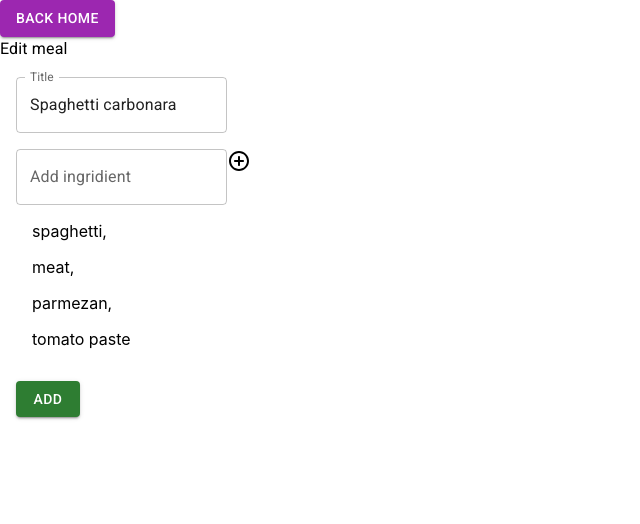
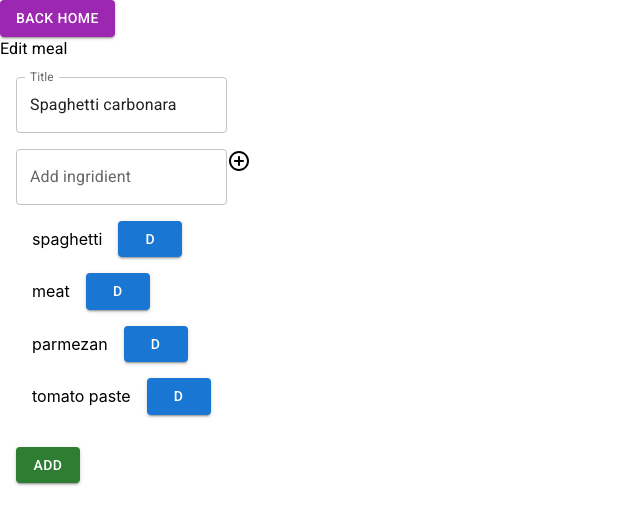
Before and after one commit to alekseevaiana/meals_planner, a React (Create React App) app: page /meals/1/edit in a window 1280 px wide. Shown: the top 524 px of the page, without its empty margins (0-640 px from the left). Built offline with nearby package versions, Linux system fonts and the light colour scheme.

Commit message:
delete ingridients from edit form

```diff
--- a/src/components/AddIngridient.js
+++ b/src/components/AddIngridient.js
@@ -3,7 +3,7 @@ import { useState } from "react";
 import { TextField, Box } from "@mui/material";
 import IngridientsList from "./IngridientsList";
 
-export default function AddIngridient({ ingridients, onChange }) {
+export default function AddIngridient({ ingridients, onChange, handleDelete }) {
   const [name, setName] = useState("");
   const handleAdd = () => {
     const updated = [...ingridients];
@@ -13,6 +13,7 @@ export default function AddIngridient({ ingridients, onChange }) {
     setName("");
     onChange(updated);
   };
+
   const handleKeyPress = (event) => {
     if (event.key === "Enter") {
       event.preventDefault();
@@ -32,7 +33,10 @@ export default function AddIngridient({ ingridients, onChange }) {
       />
       <AddCircleOutlineRoundedIcon onClick={handleAdd} />
       <Box sx={{ mb: 2 }}>
-        <IngridientsList ingridients={ingridients} />
+        <IngridientsList
+          ingridients={ingridients}
+          handleDelete={handleDelete}
+        />
       </Box>
     </Box>
   );
--- a/src/components/IngridientsList.js
+++ b/src/components/IngridientsList.js
@@ -1,6 +1,9 @@
-import { List, ListItem } from "@mui/material";
+import { Button, List, ListItem } from "@mui/material";
 
-export default function IngridientsList({ ingridients }) {
+export default function IngridientsList({ ingridients, handleDelete }) {
+  // const handleDelete = (index) => {
+  //   console.log("handle f*ing delete", index);
+  // };
   return (
     <List>
       {ingridients &&
@@ -8,7 +11,14 @@ export default function IngridientsList({ ingridients }) {
           return (
             <ListItem key={index}>
               {ingridient}
-              {index !== ingridients.length - 1 ? ", " : ""}
+              {/* {index !== ingridients.length - 1 ? ", " : ""} */}
+              <Button
+                variant="contained"
+                sx={{ ml: 2 }}
+                onClick={() => handleDelete(index)}
+              >
+                D
+              </Button>
             </ListItem>
           );
         })}
--- a/src/components/MealForm.js
+++ b/src/components/MealForm.js
@@ -18,6 +18,20 @@ export default function MealForm({ value, onChange }) {
     });
   };
 
+  const handleDelete = (ingridientIndex) => {
+    const data = [];
+    let index = 0;
+    for (const item of ingridients) {
+      if (index === ingridientIndex) {
+        index++;
+      } else {
+        data.push(item);
+        index++;
+      }
+    }
+    setIngridients(data);
+  };
+
   return (
     <Box
       component="form"
@@ -33,7 +47,11 @@ export default function MealForm({ value, onChange }) {
         sx={{ mb: 2 }}
         onChange={(event) => setName(event.target.value)}
       />
-      <AddIngridient ingridients={ingridients} onChange={setIngridients} />
+      <AddIngridient
+        ingridients={ingridients}
+        onChange={setIngridients}
+        handleDelete={handleDelete}
+      />
       <Box>
         <Button variant="contained" color="success" type="submit">
           Add
```
